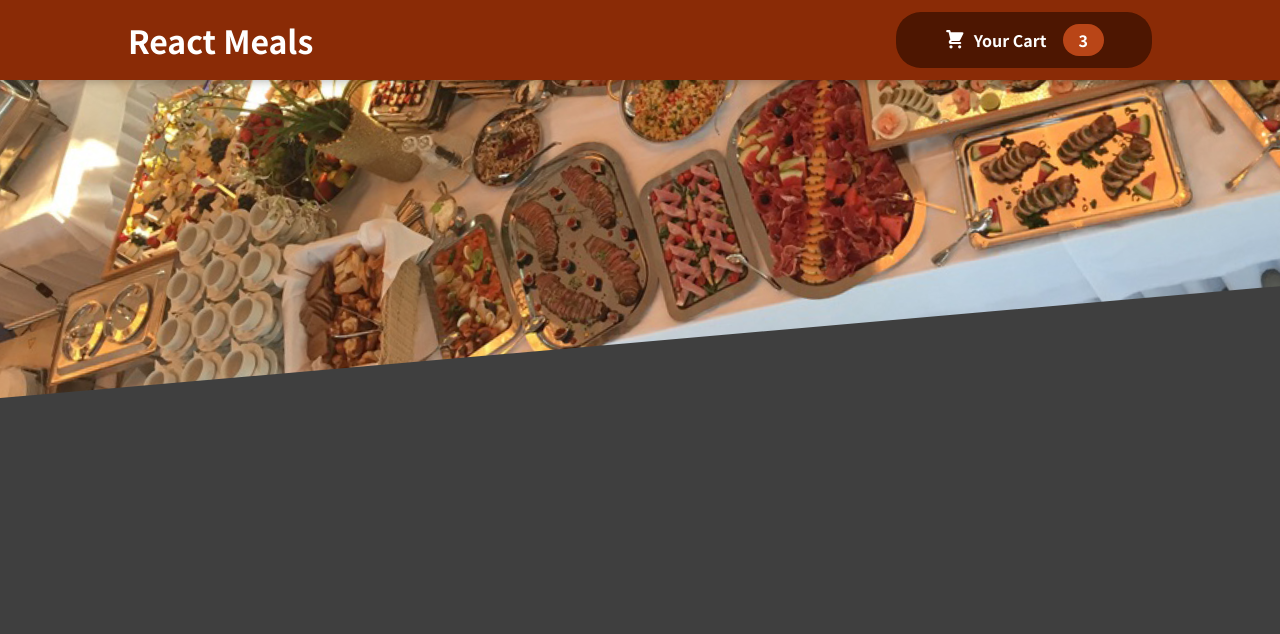
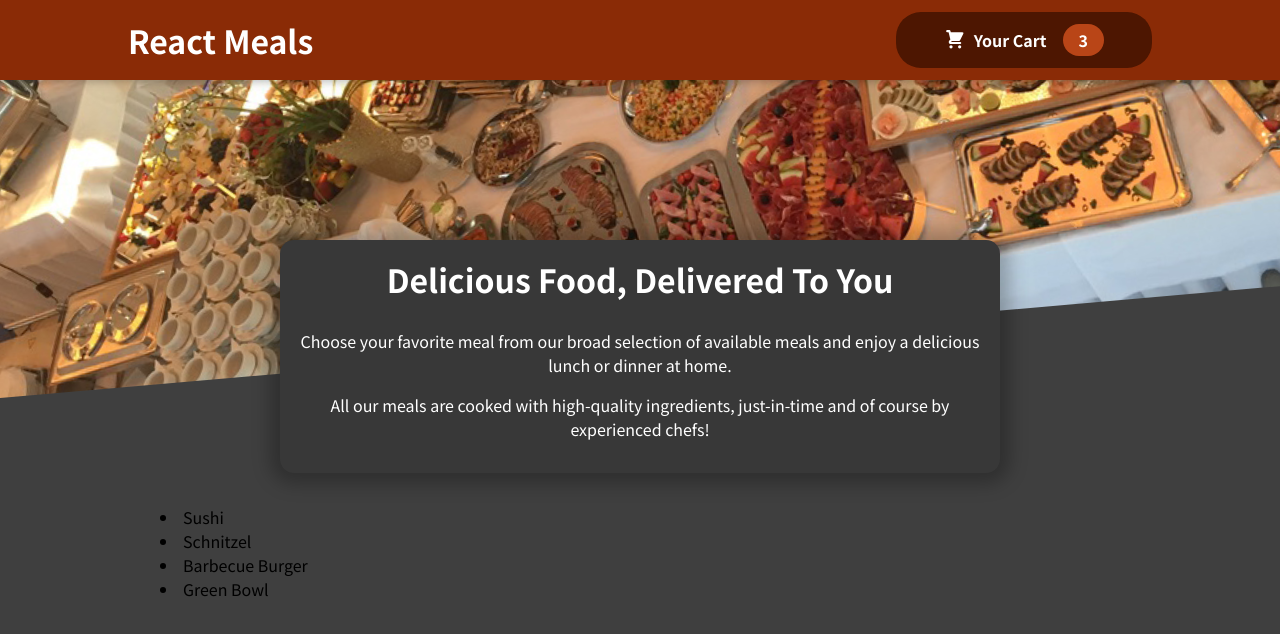
Before and after one commit to davidsoz/reactmeals, a React (Create React App) app: page / in a window 1280 px wide. Shown: the top 634 px of the page. Built offline with nearby package versions, Linux system fonts and the light colour scheme.

Commit message:
feat: adding Componenets - (Meals, AvailableMeals, MealsSummary)

```diff
--- a/src/App.js
+++ b/src/App.js
@@ -1,10 +1,14 @@
 import { Fragment } from "react";
 import Header from "./componenets/Layout/Header";
+import Meals from "./componenets/Meals/Meals";
 
 function App() {
   return (
     <Fragment>
       <Header />
+      <main>
+        <Meals />
+      </main>
     </Fragment>
   );
 }
--- a/src/componenets/Layout/HeaderCartButton.js
+++ b/src/componenets/Layout/HeaderCartButton.js
@@ -1,13 +1,11 @@
 import CartIcon from "../Cart/CartIcon";
-import classes from './HeaderCartButton.module.css';
-
-
+import classes from "./HeaderCartButton.module.css";
 
 function HeaderCartButton() {
   return (
     <button className={classes.button}>
       <span className={classes.icon}>
-          <CartIcon />
+        <CartIcon />
       </span>
       <span>Your Cart</span>
       <span className={classes.badge}>3</span>
--- /dev/null
+++ b/src/componenets/Meals/AvailableMeals.js
@@ -0,0 +1,35 @@
+import classes from "./AvailableMeals.module.css";
+
+const DUMMY_MEALS = [
+  {
+    id: "m1",
+    name: "Sushi",
+    description: "Finest fish and veggies",
+    price: 22.99,
+  },
+  {
+    id: "m2",
+    name: "Schnitzel",
+    description: "A german specialty!",
+    price: 16.5,
+  },
+  {
+    id: "m3",
+    name: "Barbecue Burger",
+    description: "American, raw, meaty",
+    price: 12.99,
+  },
+  {
+    id: "m4",
+    name: "Green Bowl",
+    description: "Healthy...and green...",
+    price: 18.99,
+  },
+];
+
+function AvailableMeals() {
+  const mealsList = DUMMY_MEALS.map((meal) => <li>{meal.name}</li>);
+  return <section className={classes.meals}>{mealsList}</section>;
+}
+
+export default AvailableMeals;
--- /dev/null
+++ b/src/componenets/Meals/AvailableMeals.module.css
@@ -0,0 +1,24 @@
+.meals {
+    max-width: 60rem;
+    width: 90%;
+    margin: 2rem auto;
+    animation: meals-appear 1s ease-out forwards;
+  }
+
+  .meals ul {
+    list-style: none;
+    margin: 0;
+    padding: 0;
+  }
+
+  @keyframes meals-appear {
+    from {
+      opacity: 0;
+      transform: translateY(3rem);
+    }
+
+    to {
+      opacity: 1;
+      transform: translateY(0);
+    }
+  }
--- /dev/null
+++ b/src/componenets/Meals/Meals.js
@@ -0,0 +1,14 @@
+import { Fragment } from "react";
+import AvailableMeals from "./AvailableMeals";
+import MealsSummary from "./MealsSummary";
+
+function Meals() {
+  return (
+    <Fragment>
+      <MealsSummary />
+      <AvailableMeals />
+    </Fragment>
+  );
+}
+
+export default Meals;
--- /dev/null
+++ b/src/componenets/Meals/MealsSummary.js
@@ -0,0 +1,19 @@
+import classes from "./MealsSummary.module.css";
+
+function MealsSummary() {
+  return (
+    <section className={classes.summary}>
+      <h2>Delicious Food, Delivered To You</h2>
+      <p>
+        Choose your favorite meal from our broad selection of available meals
+        and enjoy a delicious lunch or dinner at home.
+      </p>
+      <p>
+        All our meals are cooked with high-quality ingredients, just-in-time and
+        of course by experienced chefs!
+      </p>
+    </section>
+  );
+}
+
+export default MealsSummary;
--- /dev/null
+++ b/src/componenets/Meals/MealsSummary.module.css
@@ -0,0 +1,18 @@
+.summary {
+    text-align: center;
+    max-width: 45rem;
+    width: 90%;
+    margin: auto;
+    margin-top: -10rem;
+    position: relative;
+    background-color: #383838;
+    color: white;
+    border-radius: 14px;
+    padding: 1rem;
+    box-shadow: 0 1px 18px 10px rgba(0, 0, 0, 0.25);
+  }
+
+  .summary h2 {
+    font-size: 2rem;
+    margin-top: 0;
+  }
```
Also changed, not shown: 1 other file (tests, documents, lock files or other folders).
